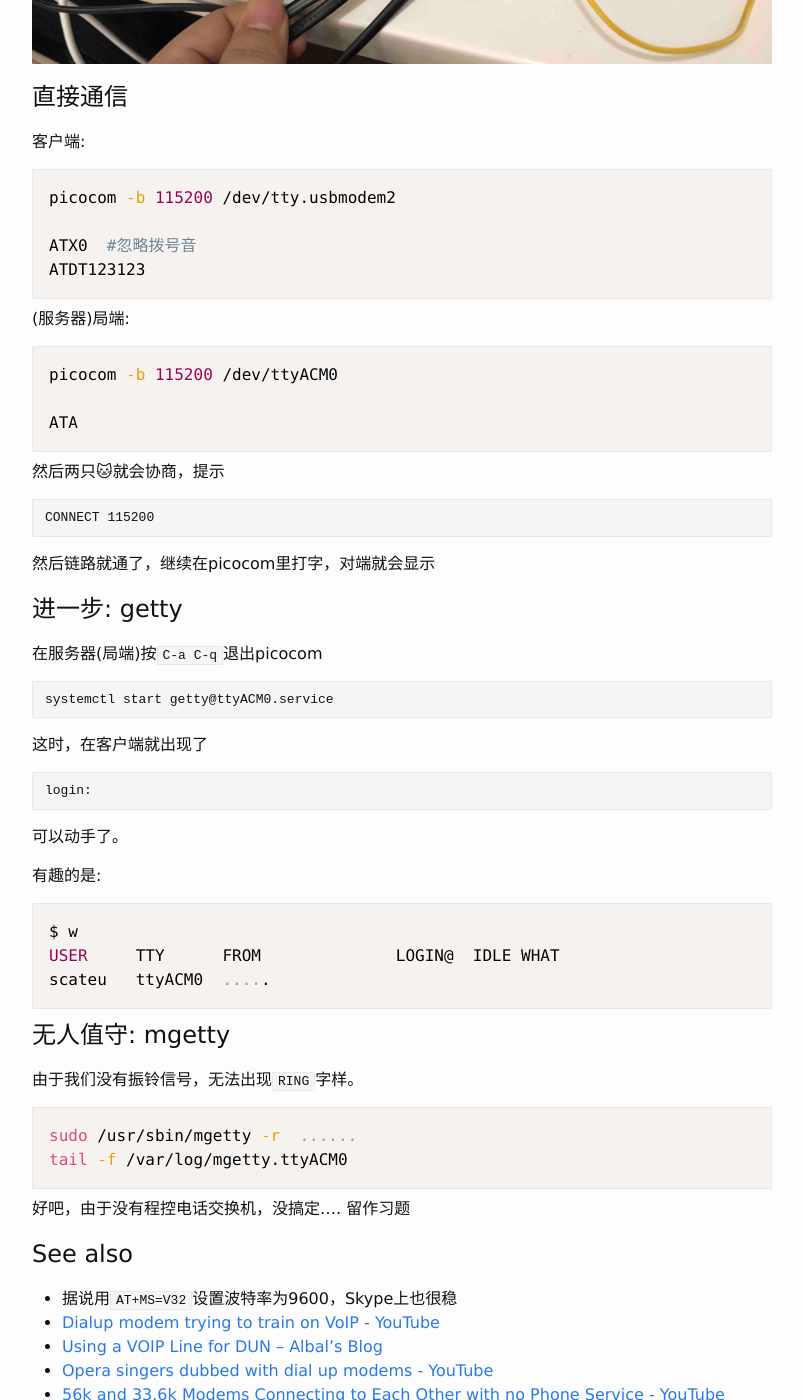
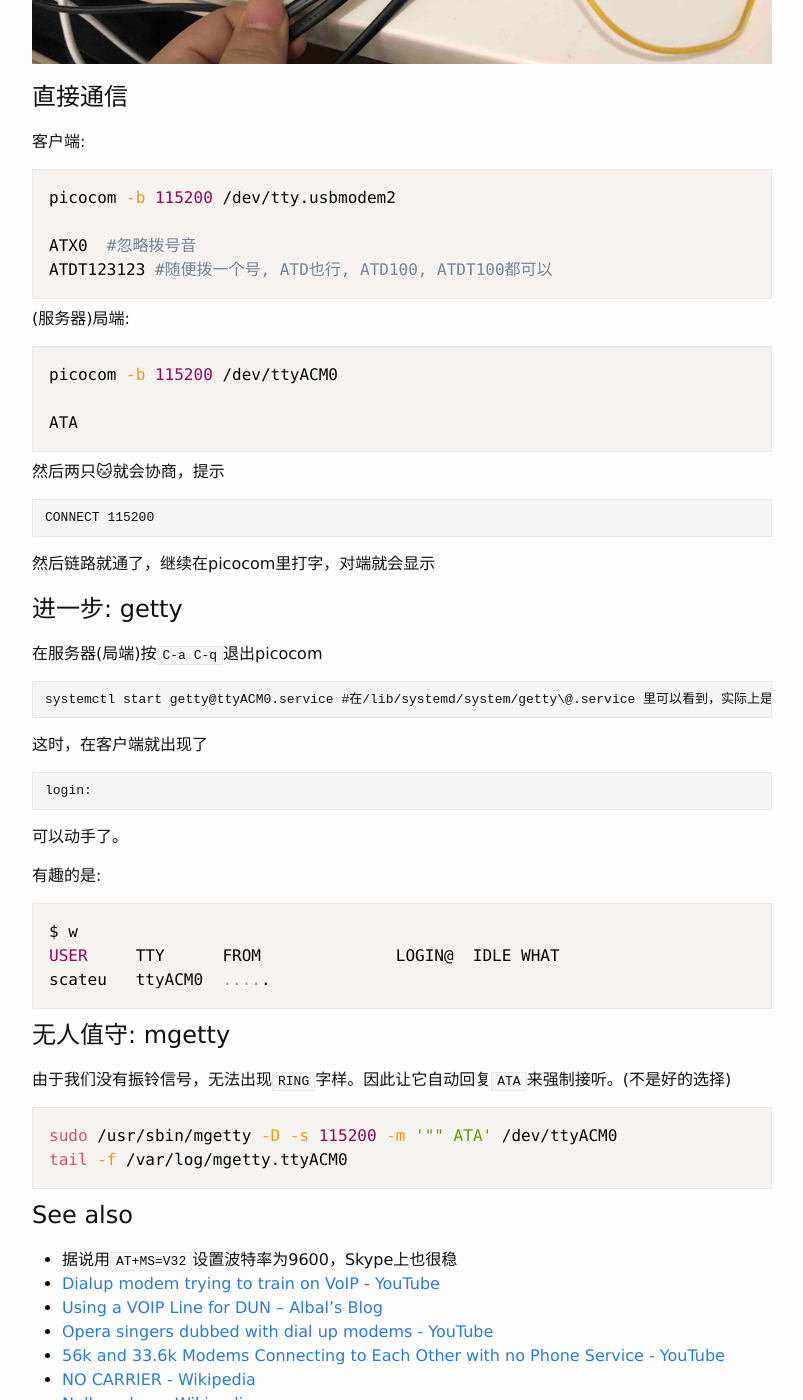
Before and after one commit to scateu/scateu.github.io, a Jekyll site: the page built from _posts/2021-01-29-modem.md, in a window 1280 px wide and 1400 px high, scrolled down 1226 px. Shown: the whole window, without its empty margins (238-1041 px from the left). Built offline with Jekyll 4.4.1, drawn with Linux system fonts in a browser that asks for light colours; nearby versions of some CDN libraries; comment, search, counter and statistics services are not loaded; some of the changed text lies outside the part shown.

Commit message:
Fri Jan 29 17:12:27 CST 2021

````diff
--- a/_posts/2021-01-29-modem.md
+++ b/_posts/2021-01-29-modem.md
@@ -45,7 +45,7 @@ layout: post
 picocom -b 115200 /dev/tty.usbmodem2
 
 ATX0  #忽略拨号音
-ATDT123123
+ATDT123123 #随便拨一个号, ATD也行, ATD100, ATDT100都可以
 ```
 
 (服务器)局端:
@@ -71,7 +71,7 @@ CONNECT 115200
 
 
 ```
-systemctl start getty@ttyACM0.service
+systemctl start getty@ttyACM0.service #在/lib/systemd/system/getty\@.service 里可以看到，实际上是/sbin/agetty
 ```
 
 这时，在客户端就出现了
@@ -92,14 +92,12 @@ scateu   ttyACM0  .....
 
 # 无人值守: mgetty
 
-由于我们没有振铃信号，无法出现`RING`字样。
+由于我们没有振铃信号，无法出现`RING`字样。因此让它自动回复`ATA`来强制接听。(不是好的选择)
 
 ```bash
-sudo /usr/sbin/mgetty -r  ......
+sudo /usr/sbin/mgetty -D -s 115200 -m '"" ATA' /dev/ttyACM0
 tail -f /var/log/mgetty.ttyACM0
 ```
-
-好吧，由于没有程控电话交换机，没搞定.... 留作习题
 
 
 # See also
````
Also changed, not shown: other parts of _posts/2021-01-29-modem.md (+1 -0 lines).
